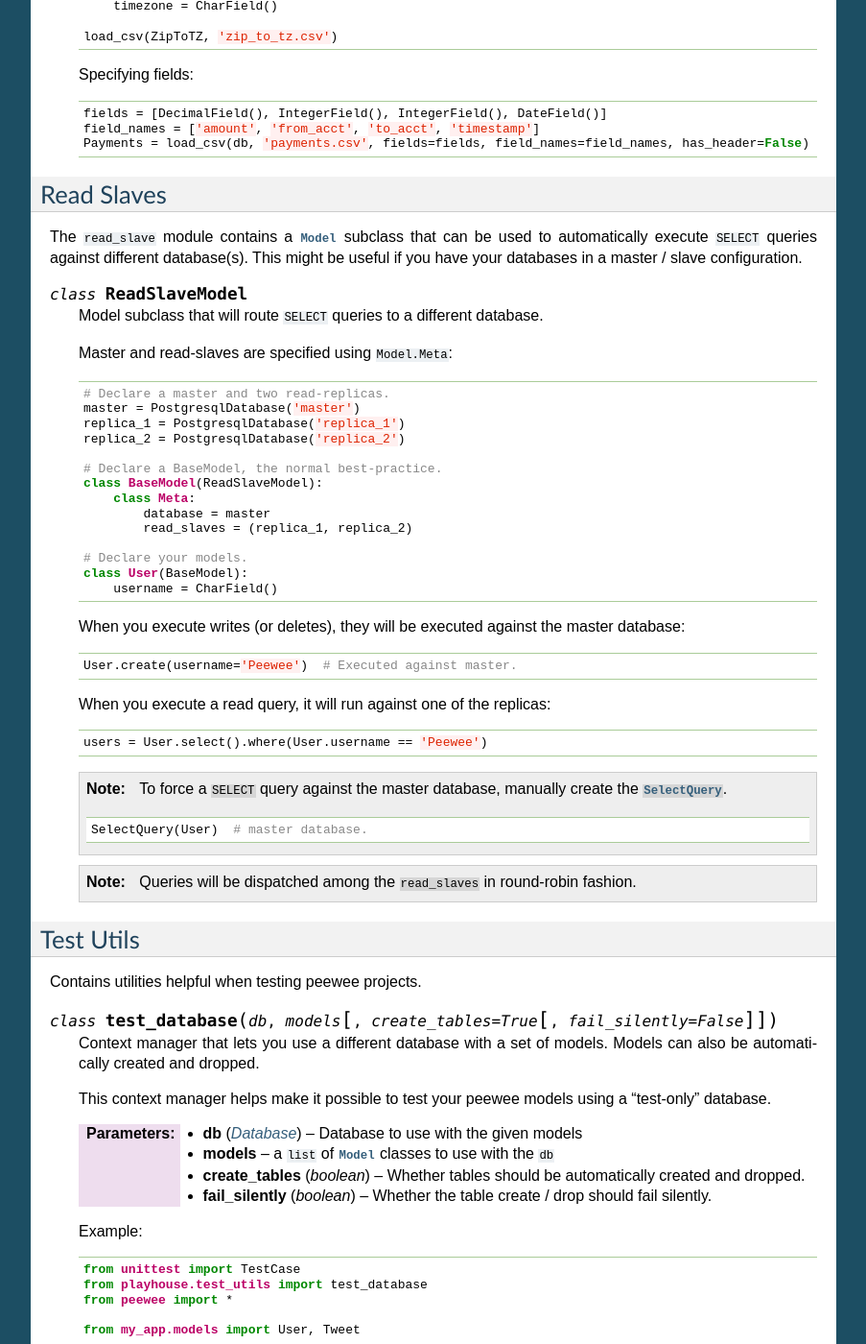
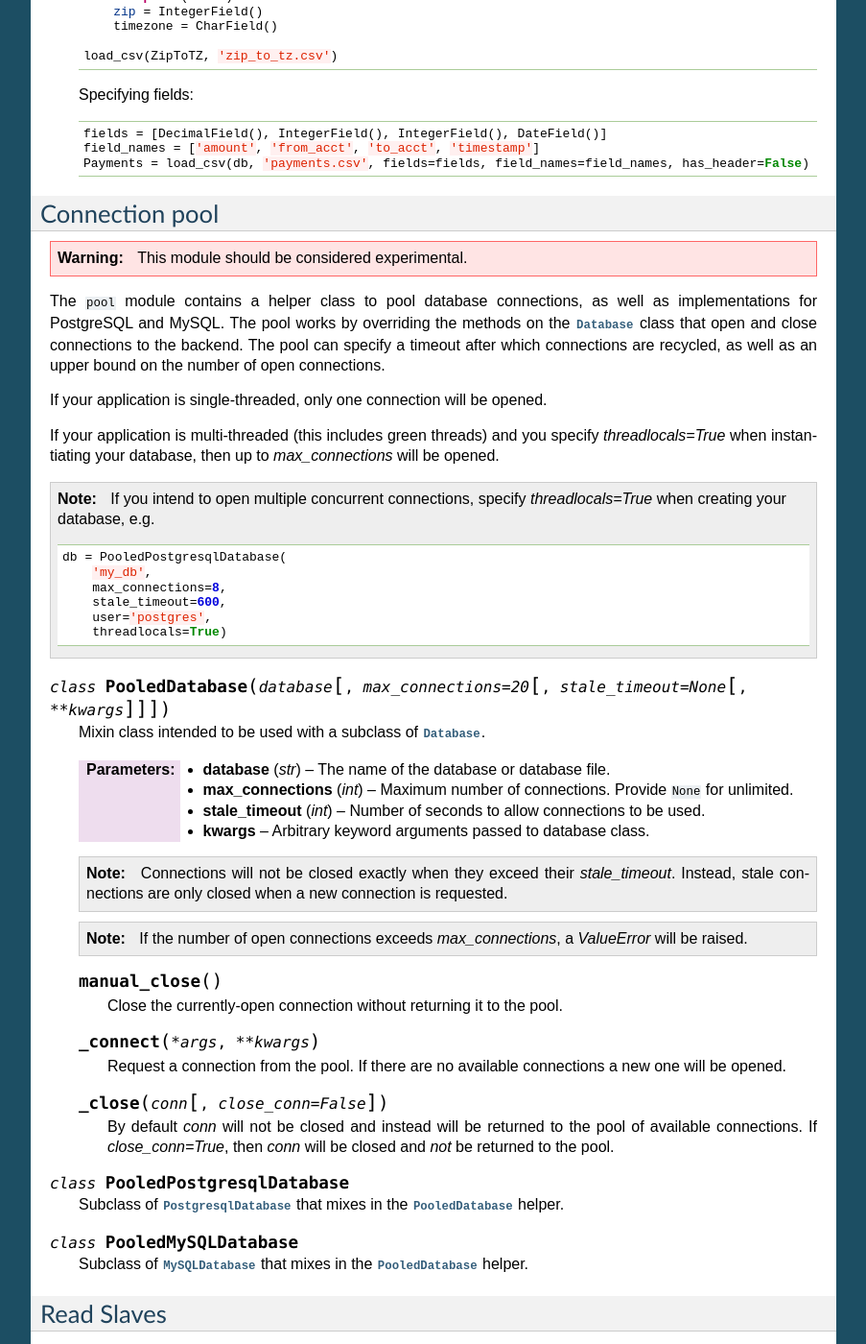
Before and after one commit to coleifer/peewee, a Sphinx documentation site: the page built from docs/peewee/playhouse.rst, in a window 1280 px wide and 1400 px high, scrolled down 23687 px. Shown: the whole window at 96% size, without its empty margins (198-1101 px from the left). Built offline with Sphinx 7.4.7, drawn with Linux system fonts in a browser that asks for light colours; some of the changed text lies outside the part shown.

Commit message:
Docs on pool

```diff
--- a/docs/peewee/playhouse.rst
+++ b/docs/peewee/playhouse.rst
@@ -28,6 +28,7 @@ As well as tools for working with databases:
 * :ref:`migrate`
 * :ref:`csv_loader`
 * :ref:`read_slaves`
+* :ref:`pool`
 * :ref:`test_utils`
 
 
@@ -1571,6 +1572,73 @@ CSV Loader API
         Payments = load_csv(db, 'payments.csv', fields=fields, field_names=field_names, has_header=False)
 
 
+.. _pool:
+
+Connection pool
+---------------
+
+.. warning:: This module should be considered experimental.
+
+The ``pool`` module contains a helper class to pool database connections, as well as implementations
+for PostgreSQL and MySQL. The pool works by overriding the methods on the :py:class:`Database` class
+that open and close connections to the backend. The pool can specify a timeout after which connections
+are recycled, as well as an upper bound on the number of open connections.
+
+If your application is single-threaded, only one connection will be opened.
+
+If your application is multi-threaded (this includes green threads) and you specify `threadlocals=True`
+when instantiating your database, then up to `max_connections` will be opened.
+
+.. note:: If you intend to open multiple concurrent connections, specify `threadlocals=True` when creating
+    your database, e.g.
+
+    .. code-block:: python
+
+        db = PooledPostgresqlDatabase(
+            'my_db',
+            max_connections=8,
+            stale_timeout=600,
+            user='postgres',
+            threadlocals=True)
+
+.. py:class:: PooledDatabase(database[, max_connections=20[, stale_timeout=None[, **kwargs]]])
+
+    Mixin class intended to be used with a subclass of :py:class:`Database`.
+
+    :param str database: The name of the database or database file.
+    :param int max_connections: Maximum number of connections. Provide ``None`` for unlimited.
+    :param int stale_timeout: Number of seconds to allow connections to be used.
+    :param kwargs: Arbitrary keyword arguments passed to database class.
+
+    .. note:: Connections will not be closed exactly when they exceed their `stale_timeout`.
+        Instead, stale connections are only closed when a new connection is requested.
+
+    .. note:: If the number of open connections exceeds `max_connections`, a `ValueError` will
+        be raised.
+
+    .. py:method:: manual_close()
+
+        Close the currently-open connection without returning it to the pool.
+
+    .. py:method:: _connect(*args, **kwargs)
+
+        Request a connection from the pool. If there are no available connections a new one will
+        be opened.
+
+    .. py:method:: _close(conn[, close_conn=False])
+
+        By default `conn` will not be closed and instead will be returned to the pool of available
+        connections. If `close_conn=True`, then `conn` will be closed and *not* be returned to the pool.
+
+.. py:class:: PooledPostgresqlDatabase
+
+    Subclass of :py:class:`PostgresqlDatabase` that mixes in the :py:class:`PooledDatabase` helper.
+
+.. py:class:: PooledMySQLDatabase
+
+    Subclass of :py:class:`MySQLDatabase` that mixes in the :py:class:`PooledDatabase` helper.
+
+
 .. _read_slaves:
 
 Read Slaves
```
